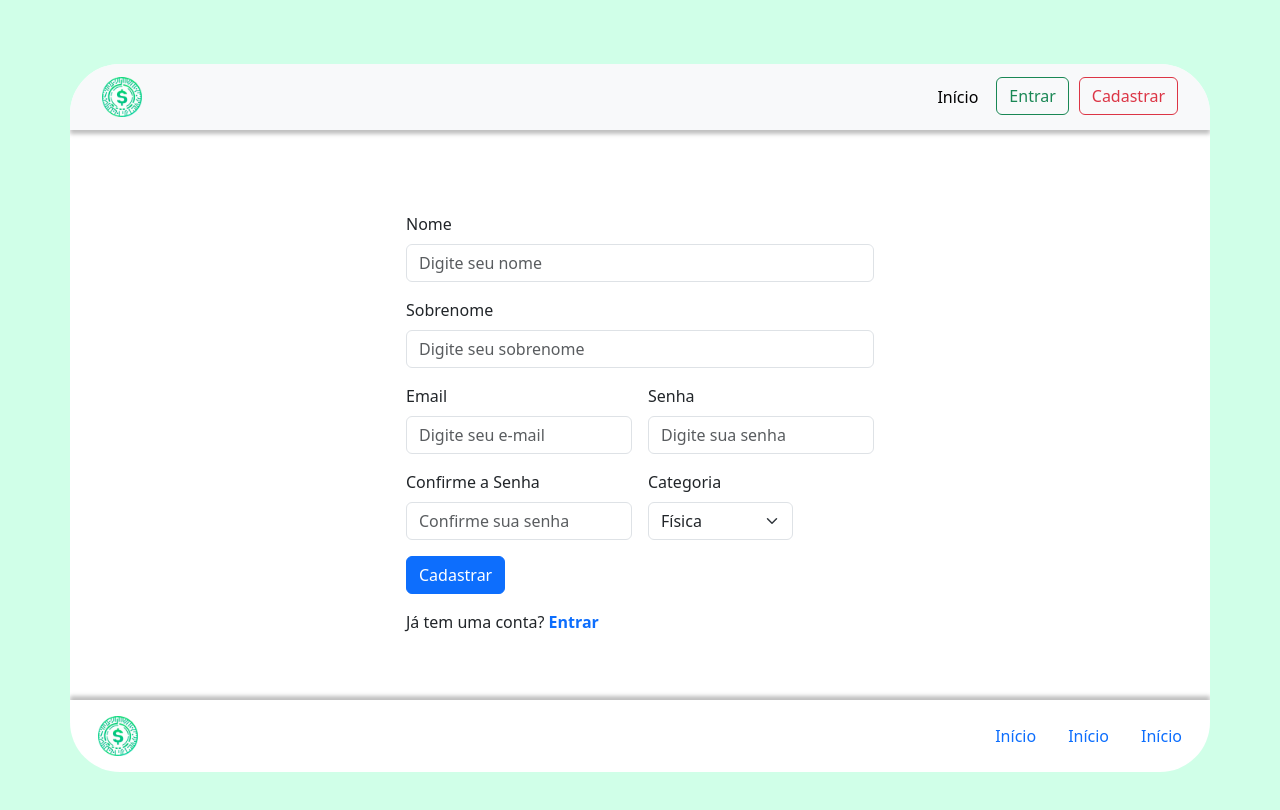
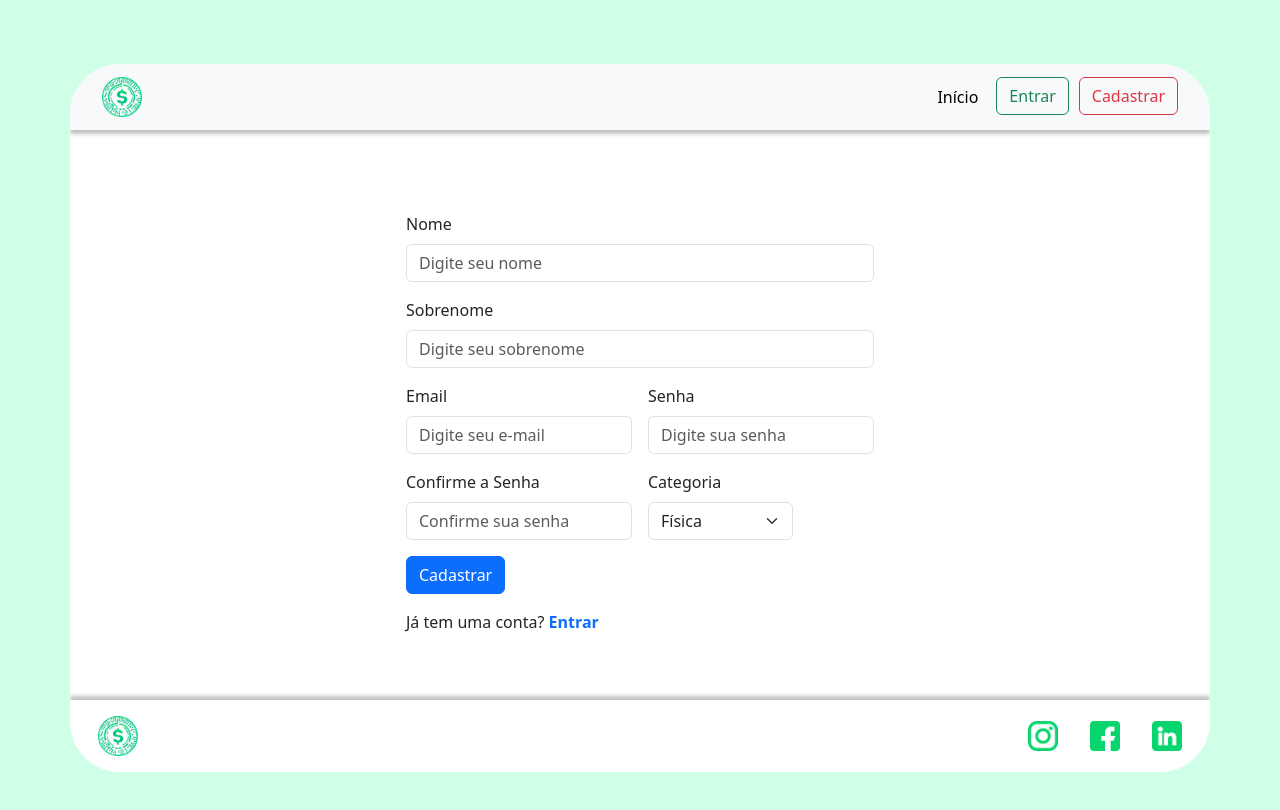
Before and after one commit to PatriciaKAssano/fiap-fintech, a plain HTML site: page pages/signin.html in a window 1280 px wide. Drawn offline with nearby package versions, Linux system fonts and the light colour scheme.

```diff
--- a/pages/signin.html
+++ b/pages/signin.html
@@ -2,6 +2,7 @@
 <html lang="en">
 <head>
   <title>FINTECH 💸</title>
+  <link rel="icon" type="image/x-icon" href="../assets/logo.png" />
   <meta charset="UTF-8" />
   <meta name="viewport" content="width=device-width" />
 
@@ -62,12 +63,12 @@
                 >
               </li>
               <li class="nav-item">
-                    <a href="/pages/login.html">
+                <a href="./login.html">
                   <button class="btn btn-outline-success">Entrar</button>
                 </a>
               </li>
               <li class="nav-item">
-                    <a href="/pages/signin.html">
+                <a href="./signin.html">
                   <button class="btn btn-outline-danger">Cadastrar</button>
                 </a>
               </li>
@@ -141,9 +142,8 @@
         </div>
         <div class="col-12">
           <p>
-                Já tem uma conta? <a href="login.html"
-                  ><strong>Entrar</strong></a
-                >
+            Já tem uma conta?
+            <a href="./login.html"><strong>Entrar</strong></a>
           </p>
         </div>
       </form>
@@ -165,13 +165,34 @@
       <div class="col">
         <ul class="social-media justify-content-end">
           <li class="nav-item">
-                <a href="#">Início</a>
+            <a href="#">
+              <img
+                      src="../assets/icons/instagram.png"
+                      alt="Fintech_logo"
+                      width="30"
+                      height="30"
+              />
+            </a>
           </li>
           <li class="nav-item">
-                <a href="#">Início</a>
+            <a href="#">
+              <img
+                      src="../assets/icons/facebook.png"
+                      alt="Fintech_logo"
+                      width="30"
+                      height="30"
+              />
+            </a>
           </li>
           <li class="nav-item">
-                <a href="#">Início</a>
+            <a href="#">
+              <img
+                      src="../assets/icons/linkedin.png"
+                      alt="Fintech_logo"
+                      width="30"
+                      height="30"
+              />
+            </a>
           </li>
         </ul>
       </div>
```
Also changed, not shown: index.html (+9 -29 lines), pages/login.html (+28 -6 lines). Lines whose indentation alone changed are shown as unchanged.
